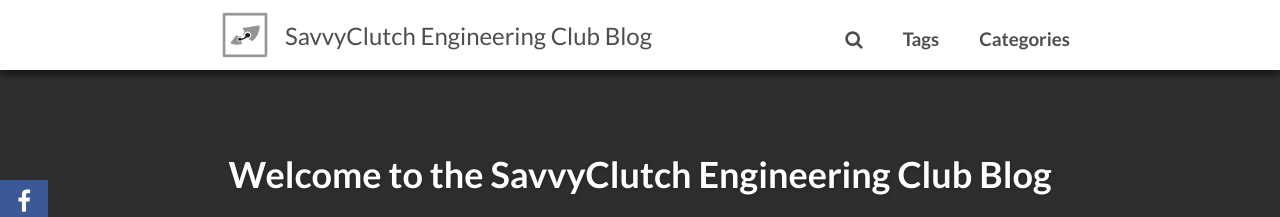
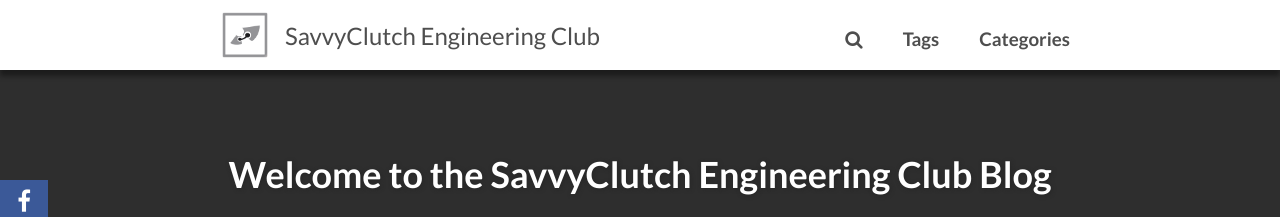
Before and after one commit to savvyclutch/savvyclutch.github.io, a Jekyll site: the page built from index.html, in a window 1280 px wide. Shown: the top 217 px of the page. Built offline with Jekyll 4.4.1, drawn with Linux system fonts in a browser that asks for light colours; nearby versions of some CDN libraries; the list of posts is cut into pages by our own code; comment, search, counter and statistics services are not loaded.

Commit message:
Force icon update for chrome Rename site

```diff
--- a/_config.yml
+++ b/_config.yml
@@ -1,4 +1,4 @@
-title:            SavvyClutch Engineering Club Blog
+title:            SavvyClutch Engineering Club
 description:      Work notes.
 # put your disqus here
 disqus_shortname:
--- a/_includes/icons.html
+++ b/_includes/icons.html
@@ -1,8 +1,8 @@
 <!-- Icons -->
 <!-- 16x16 -->
-<link rel="shortcut icon" href="{{ site.url }}/favicon.ico">
+<link rel="shortcut icon" href="{{ site.url }}/favicon.ico?v=2">
 <!-- 32x32 -->
-<link rel="shortcut icon" href="{{ site.url }}/favicon.png">
+<link rel="shortcut icon" href="{{ site.url }}/favicon.png?v=2">
 <!-- 57x57 (precomposed) for iPhone 3GS, pre-2011 iPod Touch and older Android devices -->
 <link rel="apple-touch-icon-precomposed" href="{{ site.url }}/images/apple-touch-icon-precomposed.png">
 <!-- 72x72 (precomposed) for 1st generation iPad, iPad 2 and iPad mini -->
```
